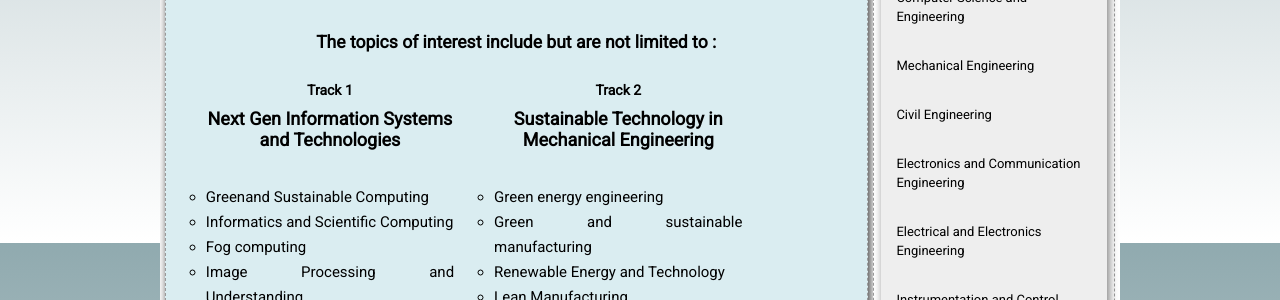
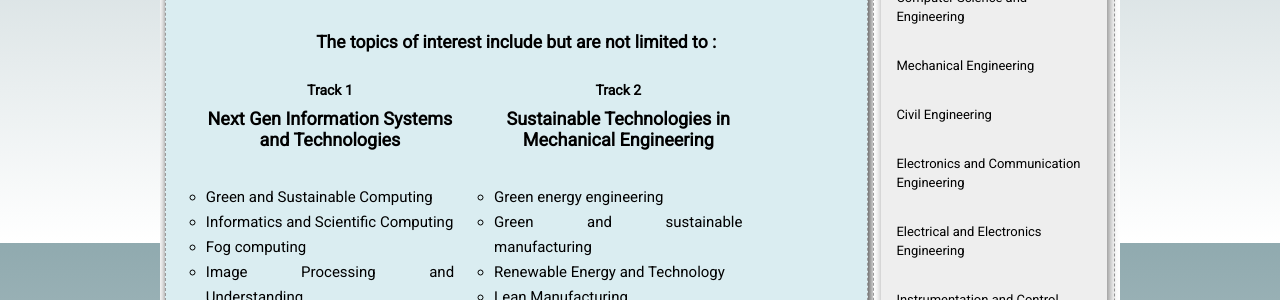
Before and after one commit to allenabraham777/STAGE2020, a Node server app: page /call_for_paper in a window 1280 px wide. Shown: the part 557-857 px from the top of the page. Run offline with Node 20, Linux system fonts and the light colour scheme; some libraries are stand-ins or nearby versions.

Commit message:
Mechanical Correction

```diff
--- a/views/paperCall.ejs
+++ b/views/paperCall.ejs
@@ -38,7 +38,7 @@
                         <h3>Track 1</h3>
                         <h1>Next Gen Information Systems and Technologies</h1>
                         <ul>
-                            <li>Greenand Sustainable Computing</li>
+                            <li>Green and Sustainable Computing</li>
                             <li>Informatics and Scientific Computing</li>
                             <li>Fog computing</li>
                             <li>Image Processing and Understanding</li>
@@ -59,7 +59,7 @@
 
                     <div class="content-desc-col">
                         <h3>Track 2</h3>
-                        <h1>Sustainable Technology in Mechanical Engineering</h1>
+                        <h1>Sustainable Technologies in Mechanical Engineering</h1>
                         <ul>
                             <li>Green energy engineering</li>
                             <li>Green and sustainable manufacturing</li>
--- a/views/partials/me.ejs
+++ b/views/partials/me.ejs
@@ -1,5 +1,5 @@
 <div class="content-body">
-    <div class="content-heading">Sustainable Technology in Mechanical Engineering</div>
+    <div class="content-heading">Sustainable Technologies in Mechanical Engineering</div>
     <div class="content-desc">
         Sustainability means meeting our own needs without compromising the ability of future generations to meet their own needs. Sustainable technologies in Mechanical Engineering aim for the economic and social development without affecting the environment. Engineers need to find holistic and effective solutions to protect our vital life support systems and, at the same time, meet the needs of a growing human population. Lot of research work has been going on in the field of Green & Lean manufacturing, energy efficient processes with the help of automation and AI, harnessing renewable energy sources including hybrid types, reduction of carbon emissions, hybrid and electric vehicles etc.
     </div>
```
